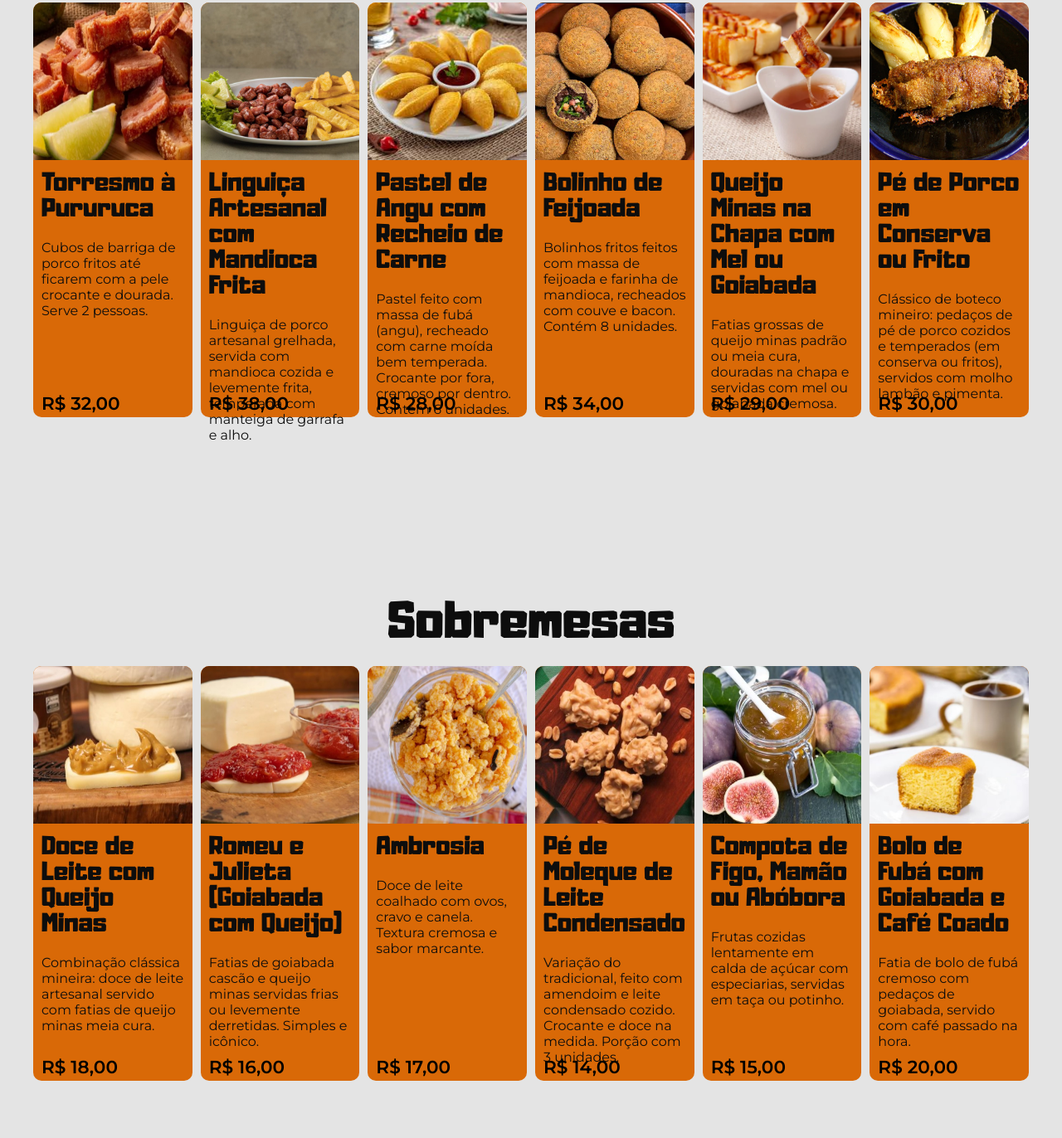
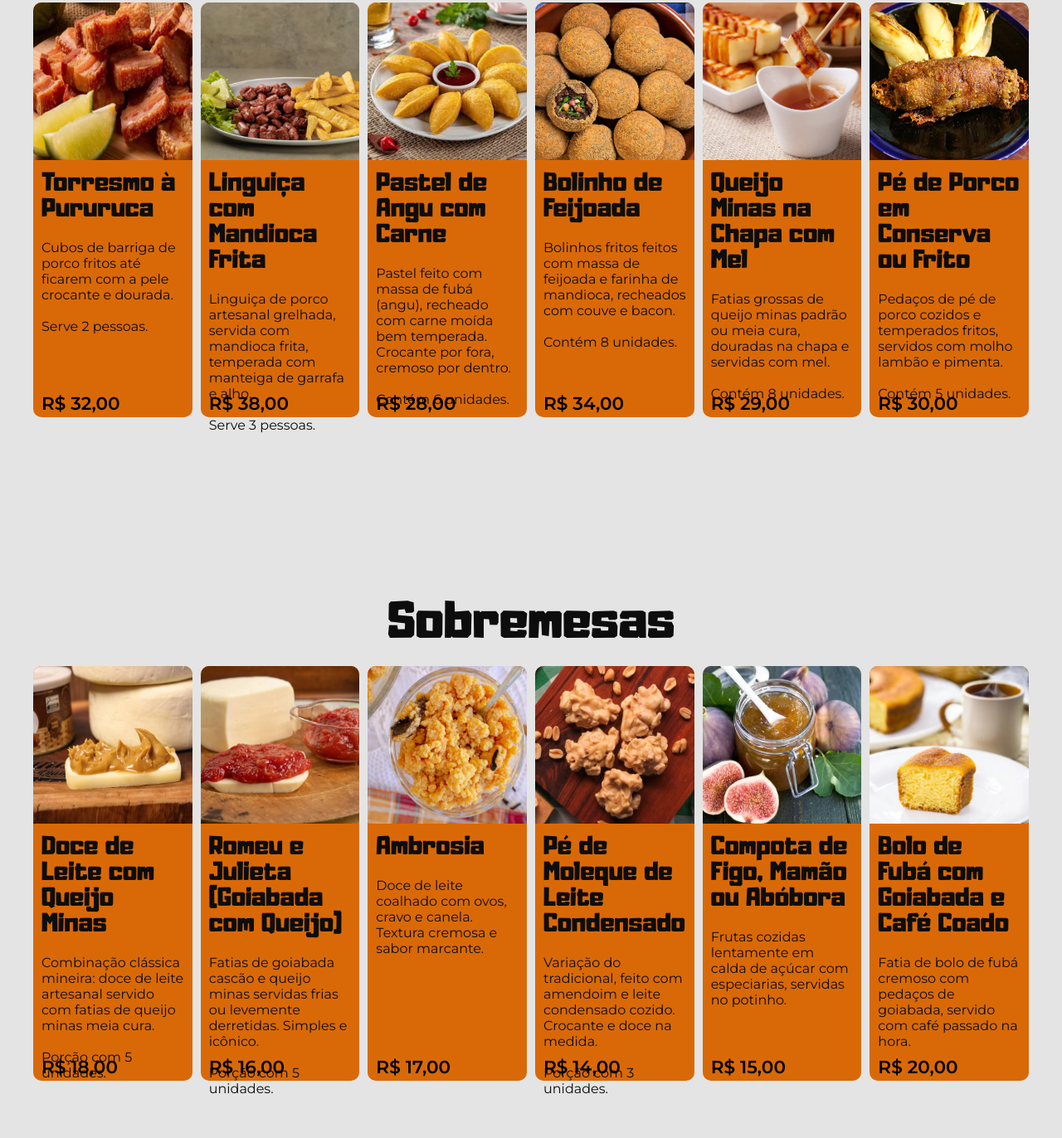
Before and after one commit to jgarrudaa/cardapio, a plain HTML site: page index.html in a window 1280 px wide. Shown: the part 1788-3160 px from the top of the page at 83% size. Drawn offline with Linux system fonts and the light colour scheme.

Commit message:
quarto commit

```diff
--- a/index.html
+++ b/index.html
@@ -90,42 +90,42 @@
                     <img src="assets/img/torresmo.jpg">
                     <div class="info">
                     <h2>Torresmo à Pururuca</h2>
-                    <p>Cubos de barriga de porco fritos até ficarem com a pele crocante e dourada. Serve 2 pessoas.</p></div>
+                    <p>Cubos de barriga de porco fritos até ficarem com a pele crocante e dourada.<br><br>Serve 2 pessoas.</p></div>
                     <p class="preco">R$ 32,00</p>
                 </div>
                 <div class="produto">
                     <img src="assets/img/linguica_mandioca.jpg">
                     <div class="info">
-                    <h2>Linguiça Artesanal com Mandioca Frita</h2>
-                    <p>Linguiça de porco artesanal grelhada, servida com mandioca cozida e levemente frita, temperada com manteiga de garrafa e alho.</p></div>
+                    <h2>Linguiça com Mandioca Frita</h2>
+                    <p>Linguiça de porco artesanal grelhada, servida com mandioca frita, temperada com manteiga de garrafa e alho.<br><br>Serve 3 pessoas.</p></div>
                     <p class="preco">R$ 38,00</p>
                 </div>
                 <div class="produto">
                     <img src="assets/img/pastel_angu.jfif">
                     <div class="info">
-                    <h2>Pastel de Angu com Recheio de Carne</h2>
-                    <p>Pastel feito com massa de fubá (angu), recheado com carne moída bem temperada. Crocante por fora, cremoso por dentro. Contém 6 unidades.</p></div>
+                    <h2>Pastel de Angu com Carne</h2>
+                    <p>Pastel feito com massa de fubá (angu), recheado com carne moída bem temperada. Crocante por fora, cremoso por dentro.<br><br>Contém 6 unidades.</p></div>
                     <p class="preco">R$ 28,00</p>
                 </div>
                 <div class="produto">
                     <img src="assets/img/bolinho_feijoada.png">
                     <div class="info">
                     <h2>Bolinho de Feijoada</h2>
-                    <p>Bolinhos fritos feitos com massa de feijoada e farinha de mandioca, recheados com couve e bacon. Contém 8 unidades.</p></div>
+                    <p>Bolinhos fritos feitos com massa de feijoada e farinha de mandioca, recheados com couve e bacon.<br><br>Contém 8 unidades.</p></div>
                     <p class="preco">R$ 34,00</p>
                 </div>
                 <div class="produto">
                     <img src="assets/img/queijo_goiabada_mel.png">
                     <div class="info">
-                    <h2>Queijo Minas na Chapa com Mel ou Goiabada</h2>
-                    <p>Fatias grossas de queijo minas padrão ou meia cura, douradas na chapa e servidas com mel ou goiabada cremosa.</p></div>
+                    <h2>Queijo Minas na Chapa com Mel</h2>
+                    <p>Fatias grossas de queijo minas padrão ou meia cura, douradas na chapa e servidas com mel.<br><br>Contém 8 unidades.</p></div>
                     <p class="preco">R$ 29,00</p>
                 </div>
                 <div class="produto">
                     <img src="assets/img/pe_de_porco.png">
                     <div class="info">
                     <h2>Pé de Porco em Conserva ou Frito</h2>
-                    <p>Clássico de boteco mineiro: pedaços de pé de porco cozidos e temperados (em conserva ou fritos), servidos com molho lambão e pimenta.</p></div>
+                    <p>Pedaços de pé de porco cozidos e temperados fritos, servidos com molho lambão e pimenta.<br><br>Contém 5 unidades.</p></div>
                     <p class="preco">R$ 30,00</p>
                 </div>
             </div>
@@ -139,14 +139,14 @@
                     <img src="assets/img/queijo_docedeleite.jpg">
                     <div class="info">
                     <h2>Doce de Leite com Queijo Minas</h2>
-                    <p>Combinação clássica mineira: doce de leite artesanal servido com fatias de queijo minas meia cura.</p></div>
+                    <p>Combinação clássica mineira: doce de leite artesanal servido com fatias de queijo minas meia cura.<br><br>Porção com 5 unidades.</p></div>
                     <p class="preco">R$ 18,00</p>
                 </div>
                 <div class="produto">
                     <img src="assets/img/romeu_julieta.jpg">
                     <div class="info">
                     <h2>Romeu e Julieta (Goiabada com Queijo)</h2>
-                    <p>Fatias de goiabada cascão e queijo minas servidas frias ou levemente derretidas. Simples e icônico.</p></div>
+                    <p>Fatias de goiabada cascão e queijo minas servidas frias ou levemente derretidas. Simples e icônico.<br><br>Porção com 5 unidades.</p></div>
                     <p class="preco">R$ 16,00</p>
                 </div>
                 <div class="produto">
@@ -160,14 +160,14 @@
                     <img src="assets/img/pe_de_moleque.jpg">
                     <div class="info">
                     <h2>Pé de Moleque de Leite Condensado</h2>
-                    <p>Variação do tradicional, feito com amendoim e leite condensado cozido. Crocante e doce na medida. Porção com 3 unidades.</p></div>
+                    <p>Variação do tradicional, feito com amendoim e leite condensado cozido. Crocante e doce na medida.<br><br>Porção com 3 unidades.</p></div>
                     <p class="preco">R$ 14,00</p>
                 </div>
                 <div class="produto">
                     <img src="assets/img/compota.jpg">
                     <div class="info">
                     <h2>Compota de Figo, Mamão ou Abóbora</h2>
-                    <p>Frutas cozidas lentamente em calda de açúcar com especiarias, servidas em taça ou potinho.</p></div>
+                    <p>Frutas cozidas lentamente em calda de açúcar com especiarias, servidas no potinho.</p></div>
                     <p class="preco">R$ 15,00</p>
                 </div>
                 <div class="produto">
@@ -203,28 +203,28 @@
                     <img src="assets/img/cachacacanelinha.jpg">
                     <div class="info">
                     <h2>Cachaça Canelinha - Canela da Rocha</h2>
-                    <p>Produzida à base de cachaça misturada com canela e gengibre. Possui sabor adocicado com traços de canela. Vendida por garrafa.</p></div>
+                    <p>Produzida à base de cachaça misturada com canela e gengibre. Possui sabor adocicado com traços de canela.<br><br>Vendida por garrafa.</p></div>
                     <p class="preco">R$ 20,00</p>
                 </div>
                 <div class="produto">
                     <img src="assets/img/cachaca.jpg">
                     <div class="info">
                     <h2>Cachaça Seleta (Salinas - MG)</h2>
-                    <p>Uma das mais conhecidas do país, sabor amadeirado, envelhecida em bálsamo. servida por dose.</p></div>
+                    <p>Uma das mais conhecidas do país, sabor amadeirado, envelhecida em bálsamo.<br><br>Servida por dose.</p></div>
                     <p class="preco">R$ 12,00</p>
                 </div>
                 <div class="produto">
                     <img src="assets/img/heineken.jpg">
                     <div class="info">
                     <h2>Heineken Long Neck</h2>
-                    <p>Cerveja tipo lager premium, leve e refrescante. (330ml)</p></div>
+                    <p>Cerveja tipo lager premium, leve e refrescante.<br><br>330ml.</p></div>
                     <p class="preco">R$ 14,00</p>
                 </div>
                 <div class="produto">
                     <img src="assets/img/brahma.jpg">
                     <div class="info">
                     <h2>Brahma Duplo Malte Long Neck</h2>
-                    <p>Sabor mais encorpado, com boa aceitação para harmonizar com petiscos. (330ml)</p></div>
+                    <p>Sabor mais encorpado, com boa aceitação para harmonizar com petiscos.<br><br>330ml.</p></div>
                     <p class="preco">R$ 10,00</p>
                 </div>
             </div>
```
